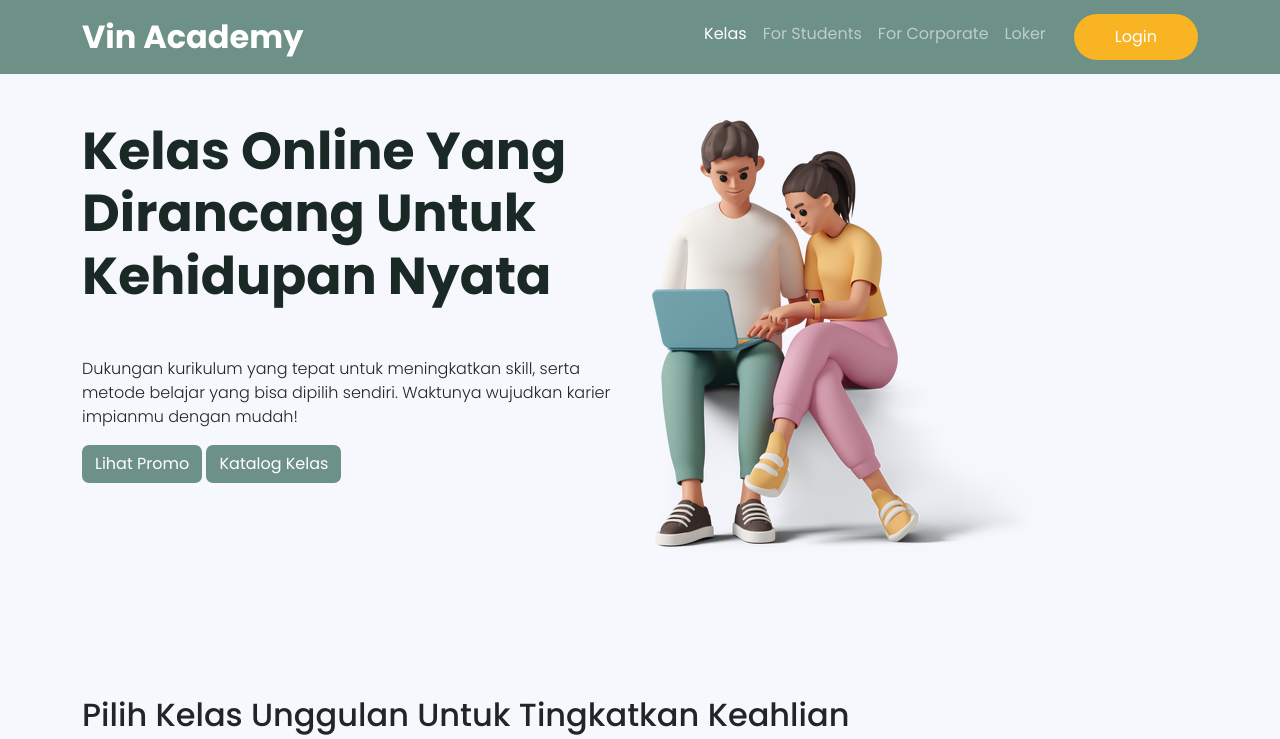
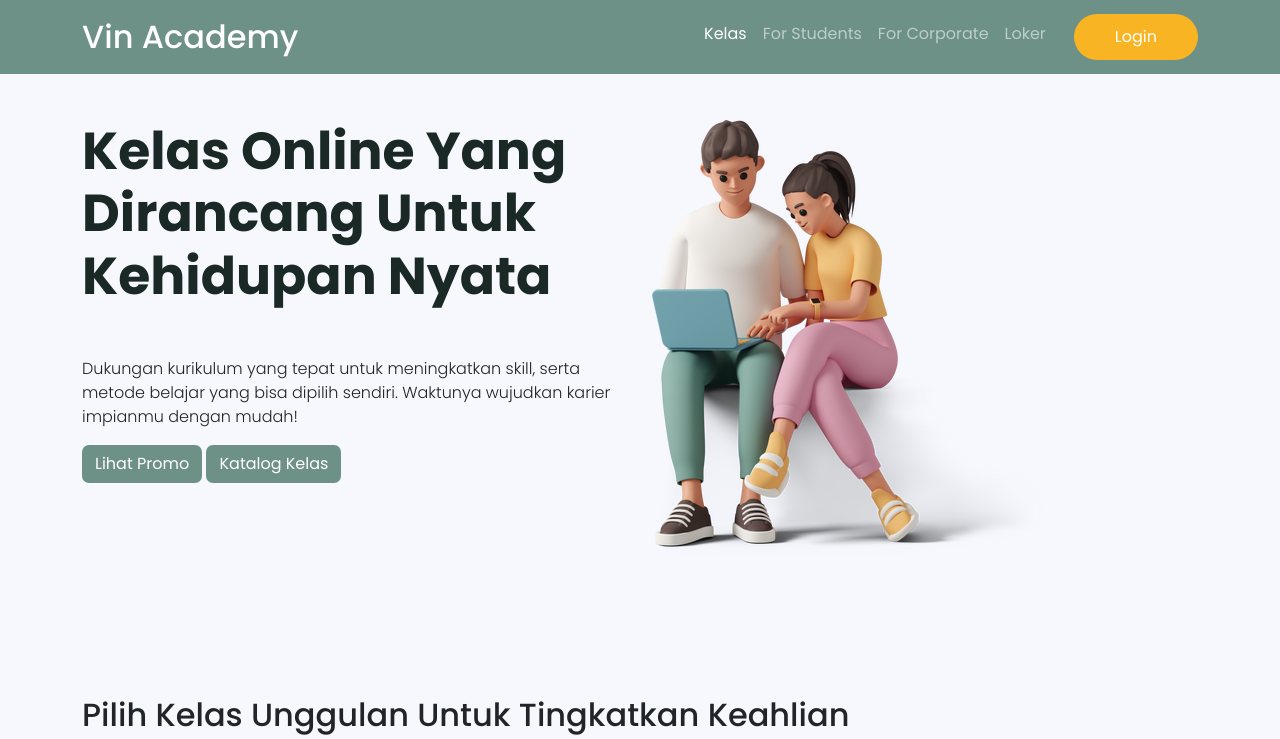
Before and after one commit to ervinarviandi/Vin-Academy-Website, a plain HTML site: page index.html in a window 1280 px wide. Shown: the top 739 px of the page. Drawn offline with nearby package versions, Linux system fonts and the light colour scheme.

Commit message:
navbar brand setup font size

```diff
--- a/style.css
+++ b/style.css
@@ -40,8 +40,8 @@ Body {
 }
 
 .navbar-brand {
-  font-weight: 700;
-  font-size: 32px;
+  font-weight: 500;
+  font-size: 16px;
 }
 
 /* Jumbotron */
@@ -267,6 +267,10 @@ Body {
 
 /* Desktop Version */
 @media (min-width: 992px) {
+  .navbar-brand {
+    font-size: 32px;
+    font-size: 700;
+  }
   .jumbotron {
     text-align: left;
   }
```
